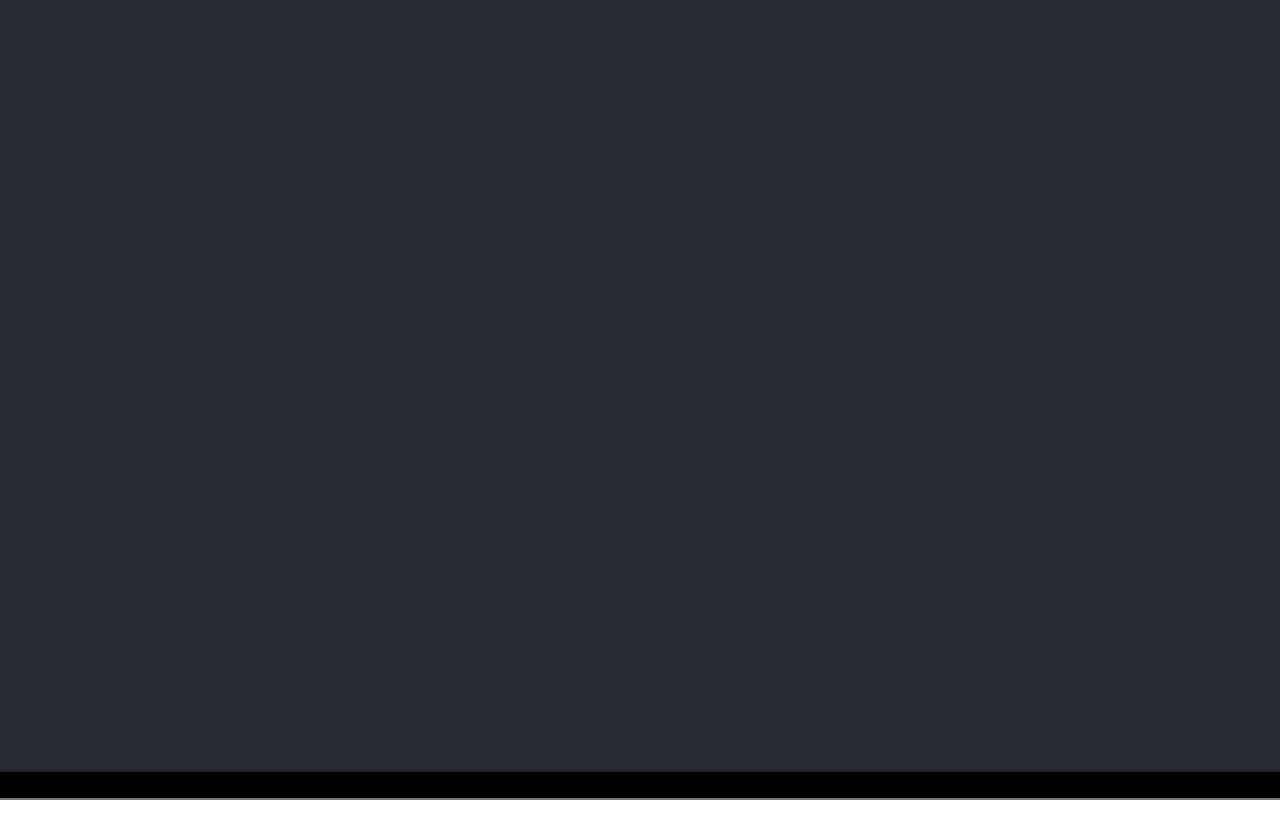
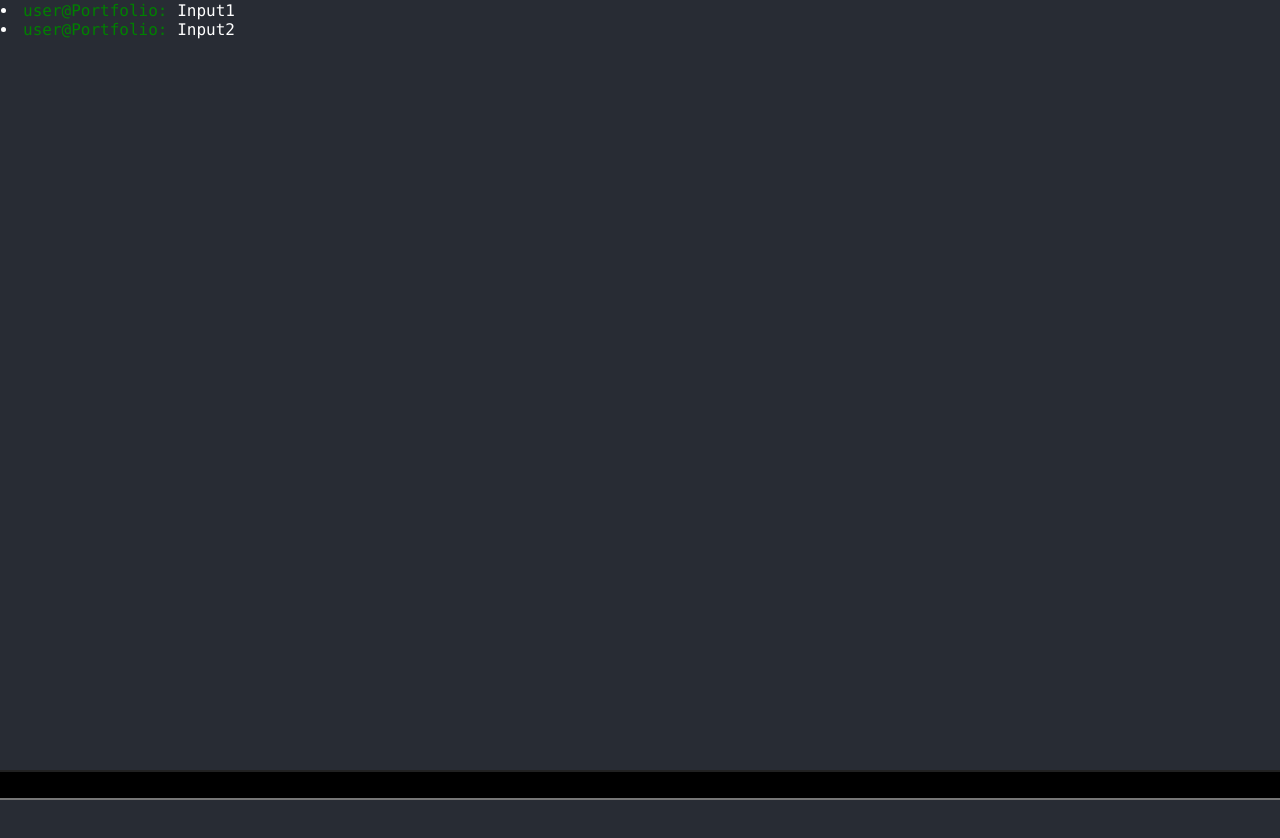
Before and after one commit to EdinCitaku/react-terminal, a React (Create React App) app: page / in a window 1280 px wide. Before the commit the page ends 800 px from the top, so only its background shows below. Built offline with nearby package versions, Linux system fonts and the light colour scheme.

Commit message:
Feature: UserInput will be saved in inputList

```diff
--- a/src/App.css
+++ b/src/App.css
@@ -37,6 +37,18 @@ input[type="text"] {
     background-color: black;
 }
 
+.output {
+    width: 100%;
+    padding: 1px;
+    text-align: left;
+    background-color: #282c34;
+    color: white;
+}
+
+.user {
+    color: green
+}
+
 @keyframes App-logo-spin {
     from {
         transform: rotate(0deg);
--- a/src/App.tsx
+++ b/src/App.tsx
@@ -1,15 +1,47 @@
-import React from 'react';
-import logo from './logo.svg';
+import React, {Component} from 'react';
+import {Output} from './Terminal-Output/Output'
 import './App.css';
 
-const App: React.FC = () => {
-  return (
-    <div className="App">
-      <header className="App-header">
-      <input type="text"></input>
-      </header>
-    </div>
-  );
+
+
+export class App extends Component<{},{inputList:string[], value:string}>{
+
+  constructor(props:any)
+  {
+    super(props);
+    this.state = {inputList:["Input1", "Input2"],value:"" };
+  }
+  addList()
+  {
+    this.setState(prevState => ({
+      inputList: [...prevState.inputList, prevState.value],
+      value: ""
+    }))
+  }
+  updateInput = (event: React.ChangeEvent<HTMLInputElement>)=> {
+    this.setState({
+      value: event.target.value
+    })
+  }
+  onEnterPress = (e:any) => {
+    if(e.keyCode == 13) {
+      if(this.state.value!="")
+      this.addList()
+    }
+  }
+
+  render() {
+    return (
+      <div className="App">
+        {Output(this.state.inputList)}
+        <header className="App-header">
+        <input  onChange={this.updateInput} onKeyDown={this.onEnterPress} type="text" value={this.state.value} ></input>
+        </header>
+      </div>
+    )
+
+  }
+
 }
 
 export default App;
--- /dev/null
+++ b/src/Terminal-Output/Output.tsx
@@ -0,0 +1,8 @@
+import '../App.css';
+import React from 'react';
+
+export function Output(l: string[]){
+    const items = l.map(item => <li><span className="user">user@Portfolio: </span><span className="input">{item}</span></li>)
+    return <div className="output"> {items}
+    </div>;
+}
--- a/src/index.css
+++ b/src/index.css
@@ -1,13 +1,10 @@
 body {
-  margin: 0;
-  font-family: -apple-system, BlinkMacSystemFont, 'Segoe UI', 'Roboto', 'Oxygen',
-    'Ubuntu', 'Cantarell', 'Fira Sans', 'Droid Sans', 'Helvetica Neue',
-    sans-serif;
-  -webkit-font-smoothing: antialiased;
-  -moz-osx-font-smoothing: grayscale;
+    margin: 0;
+    font-family: Lucida Console, monospace;
+    -webkit-font-smoothing: antialiased;
+    -moz-osx-font-smoothing: grayscale;
 }
 
 code {
-  font-family: source-code-pro, Menlo, Monaco, Consolas, 'Courier New',
-    monospace;
+    font-family: source-code-pro, Menlo, Monaco, Consolas, 'Courier New', monospace;
 }
```
